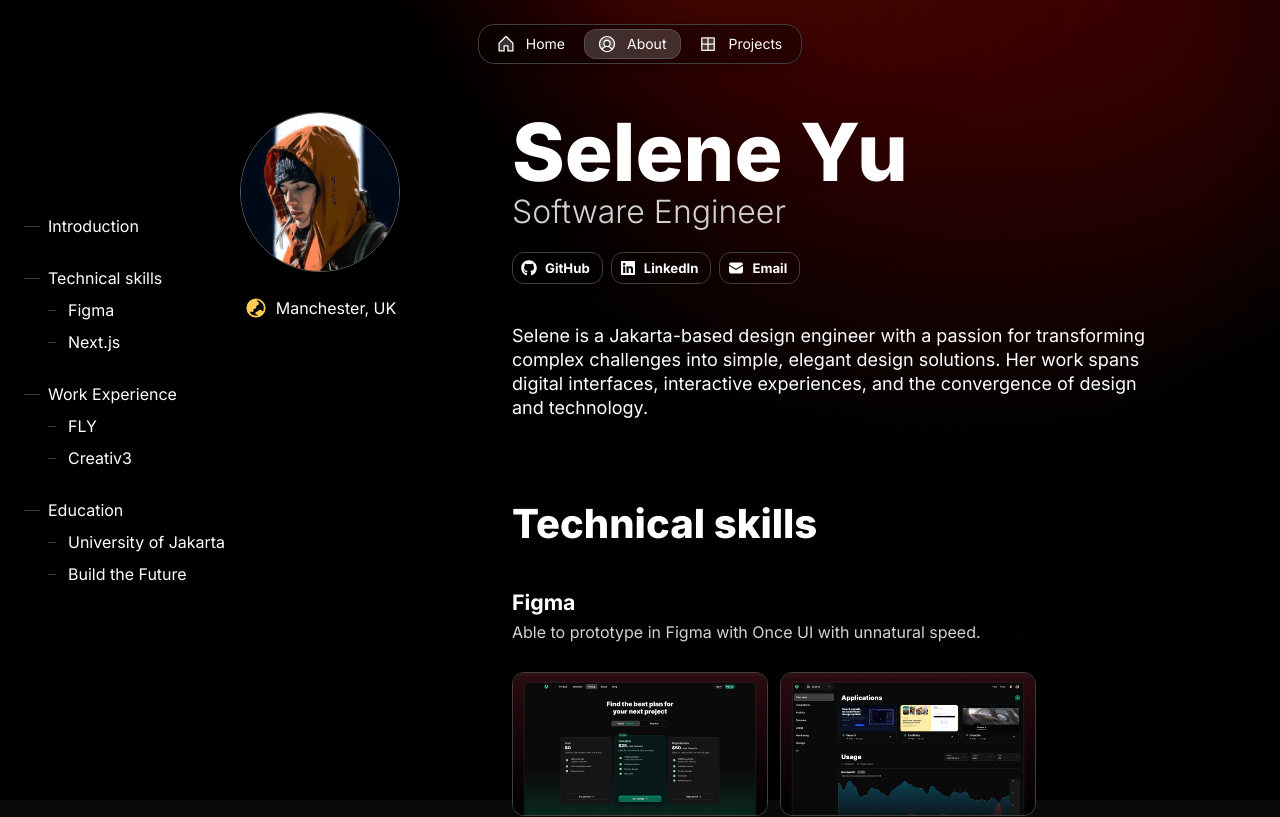
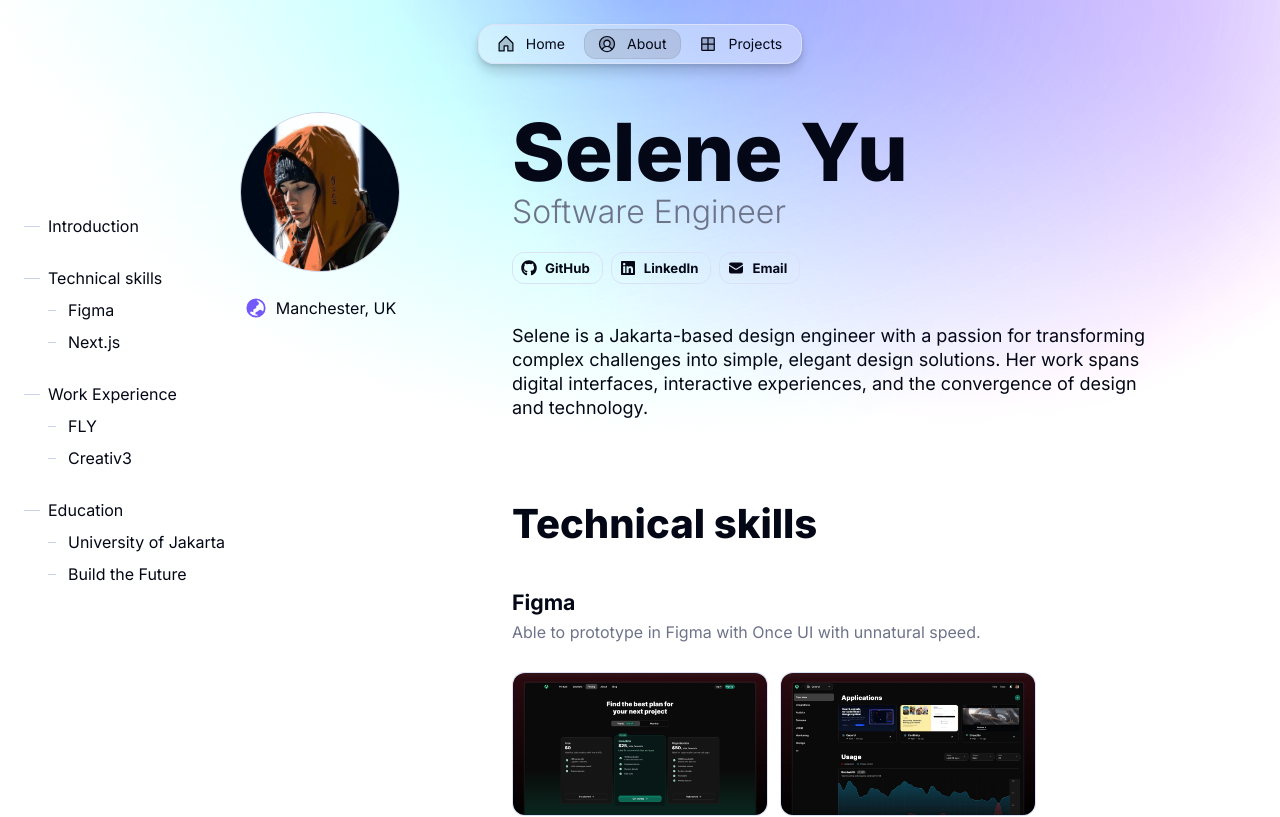
Before and after one commit to Kirill5k/magic-portfolio, a Next.js app: page /about in a window 1280 px wide. Shown: the top 817 px of the page. Built offline with nearby package versions, Linux system fonts and the light colour scheme.

Commit message:
Change theme

```diff
--- a/src/app/resources/config.js
+++ b/src/app/resources/config.js
@@ -19,10 +19,10 @@ const effects = {
 }
 
 const style = {
-    theme:       'dark',         // dark | light
-    neutral:     'gray',         // sand | gray | slate
+    theme:       'light',         // dark | light
+    neutral:     'slate',         // sand | gray | slate
     brand:       'aqua',         // blue | indigo | violet | magenta | pink | red | orange | yellow | moss | green | emerald | aqua | cyan
-    accent:      'yellow',       // blue | indigo | violet | magenta | pink | red | orange | yellow | moss | green | emerald | aqua | cyan
+    accent:      'indigo',       // blue | indigo | violet | magenta | pink | red | orange | yellow | moss | green | emerald | aqua | cyan
     solid:       'contrast',     // color | contrast
     solidStyle:  'flat',         // flat | plastic
     border:      'playful',      // rounded | playful | conservative
```
